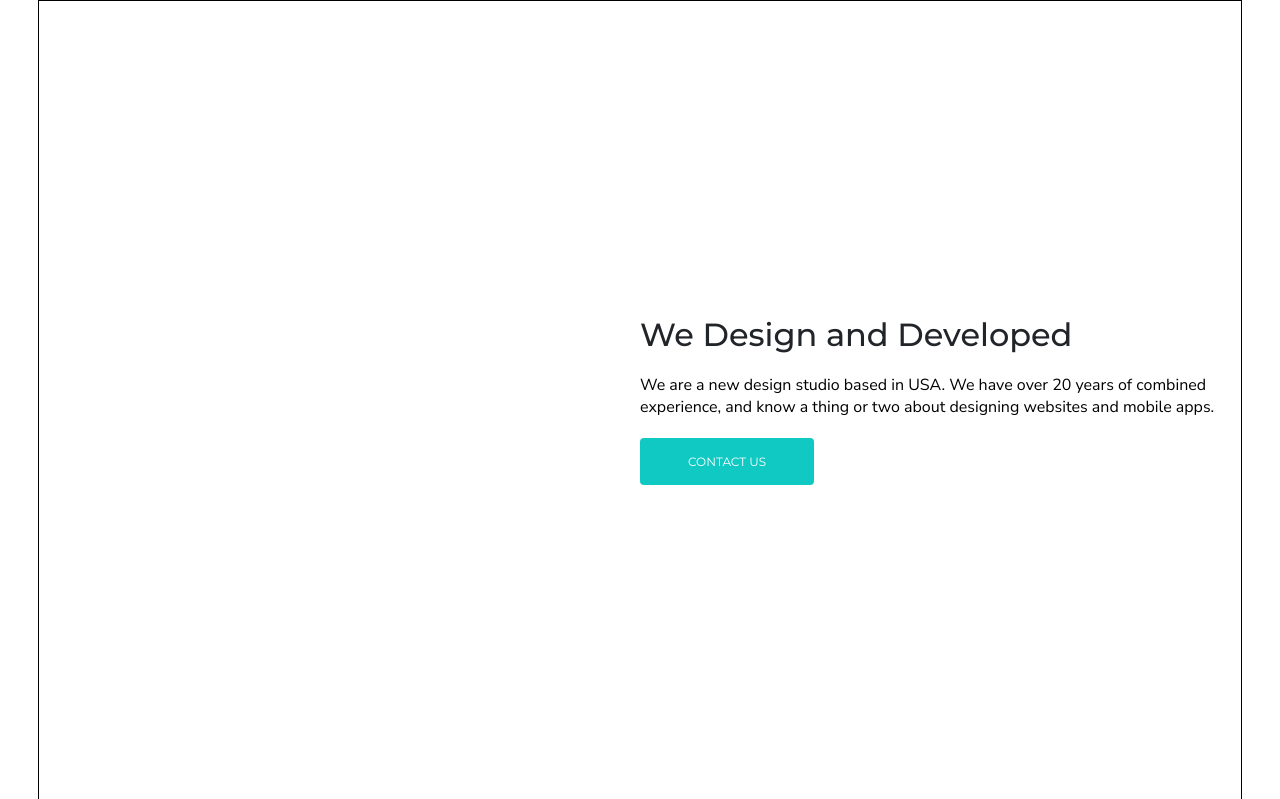
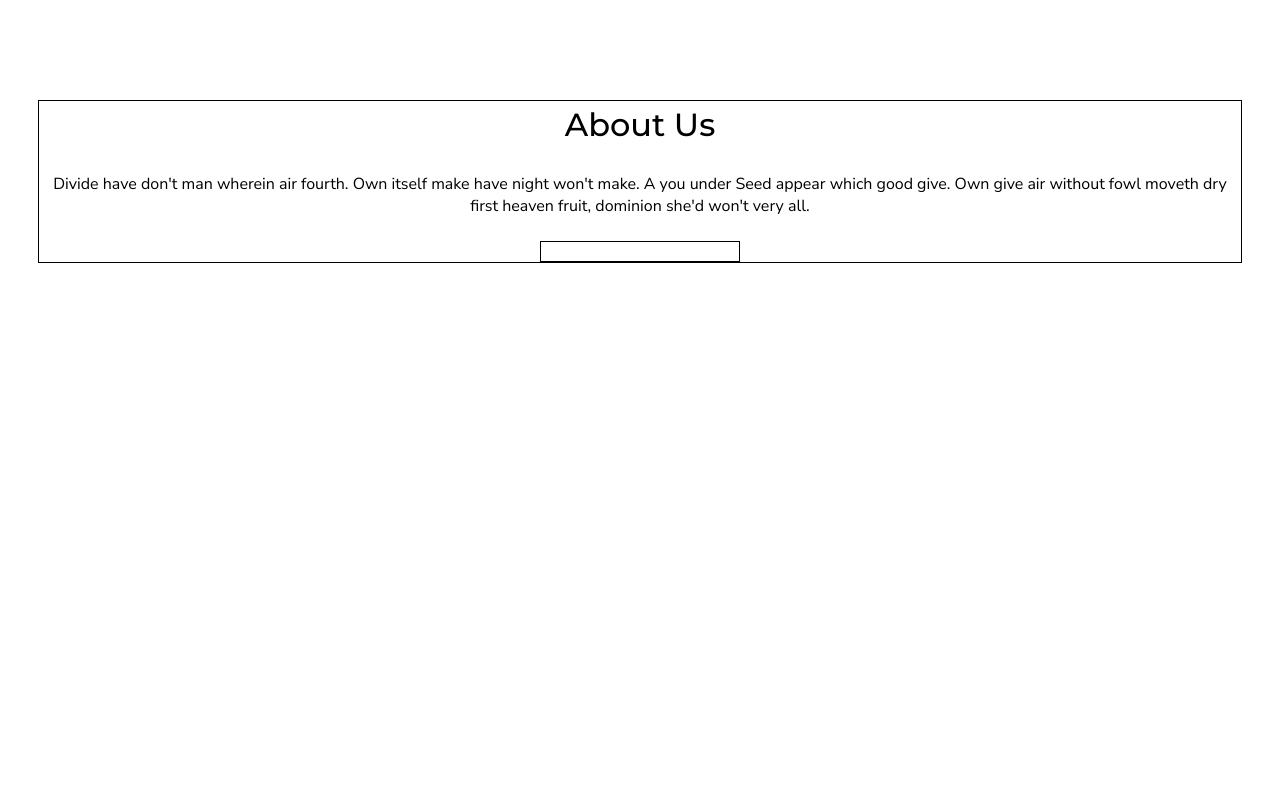
Before and after one commit to Yura203y/SHUN, a plain HTML site: page index.html in a window 1280 px wide. Drawn offline with Linux system fonts and the light colour scheme.

Commit message:
About section

```diff
--- a/index.html
+++ b/index.html
@@ -13,7 +13,7 @@
 </head>
 
 <body>
-    <section class="main">
+    <!-- <section class="main">
         <div class="container">
             <div class="main_wrap">
                 <div class="main_block">
@@ -31,6 +31,19 @@
                 </div>
             </div>
         </div>
+    </section> -->
+    <section class="about">
+   <div class="container">
+    <div class="about_wrap">
+        <h2 class="about_heading">About Us</h2>
+        <p class="about_text">Divide have don't man wherein air fourth. Own itself make have night won't make. A
+            you under Seed appear which good give. Own give air without fowl moveth dry first
+            heaven fruit, dominion she'd won't very all.</p>
+        <div class="about_img">
+            <img src="" alt="">
+        </div>
+    </div>
+   </div>
     </section>
 </body>
 
--- a/main.css
+++ b/main.css
@@ -66,3 +66,25 @@ font-size: 16px;
     padding: 16px 48px;
     border-radius: 4px;
 }
+.about{
+  padding: 100px 0;
+}
+.about_wrap{
+display: flex;
+flex-direction: column;
+align-items: center;
+gap: 24px;
+}
+.about_text{
+text-align: center;
+font-family: "Nunito Sans", sans-serif ;
+}
+.about_heading{
+font-weight: 500;
+font-size: 32px;
+line-height: 1.5;
+}
+.about_img{
+border: 1px solid black;
+width: 200px;
+}
```
